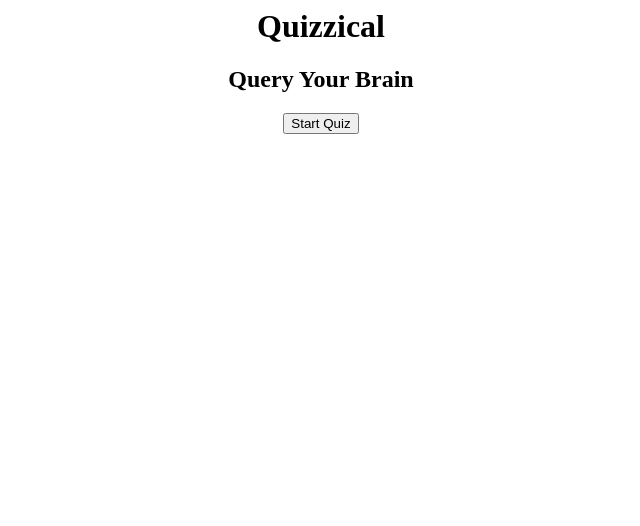
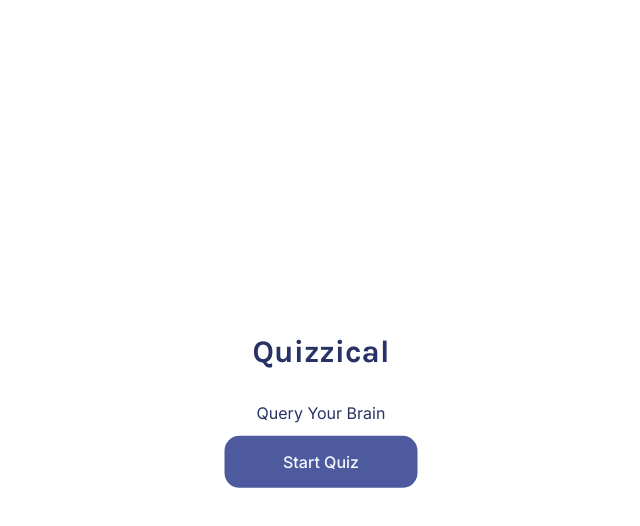
Before and after one commit to aff7n/Quizzical-app, a React (Create React App) app: page / in a window 1280 px wide. Shown: the top 526 px of the page, without its empty margins (319-959 px from the left). Built offline with nearby package versions, Linux system fonts and the light colour scheme.

Commit message:
Update App.css

```diff
--- a/public/App.css
+++ b/public/App.css
@@ -1,38 +1,147 @@
-.App {
-  text-align: center;
+* {
+  box-sizing: border-box;
 }
 
-.App-logo {
-  height: 40vmin;
-  pointer-events: none;
+.start {
+  position: absolute;
+  top: 50%;
+  left: 50%;
+  transform: translate(-50%, -50%);
+  display: flex;
+  flex-direction: column;
+  justify-content: space-around;
+  align-content: center;
+  align-items: center;
 }
 
-@media (prefers-reduced-motion: no-preference) {
-  .App-logo {
-    animation: App-logo-spin infinite 20s linear;
-  }
+.start-title {
+  font-family: "Karla";
+  font-style: normal;
+  font-weight: 700;
+  font-size: 31.25px;
+  line-height: 37px;
+  text-align: center;
+  color: #293264;
 }
 
-.App-header {
-  background-color: #282c34;
-  min-height: 100vh;
+.start-subtitle {
+  font-family: "Inter";
+  font-style: normal;
+  font-weight: 400;
+  font-size: 16px;
+  line-height: 19px;
+  text-align: center;
+
+  color: #293264;
+}
+
+.start-button {
+  font-family: "Inter";
+  font-style: normal;
+  font-weight: 500;
+  font-size: 16px;
+  text-align: center;
+  color: #f5f7fb;
+  background: #4d5b9e;
+  border-radius: 15px;
+  border: 0px;
+  width: 193px;
+  height: 52px;
+}
+
+.quiz {
   display: flex;
   flex-direction: column;
-  align-items: center;
-  justify-content: center;
-  font-size: calc(10px + 2vmin);
-  color: white;
+  justify-content: space-around;
+  margin: 35px 75px;
 }
 
-.App-link {
-  color: #61dafb;
+.quiz-question {
+  display: flex;
+  flex-direction: column;
+  align-items: stretch;
+  margin: 5px;
+  margin-left: 50px;
+  margin-right: 50px;
 }
 
-@keyframes App-logo-spin {
-  from {
-    transform: rotate(0deg);
-  }
-  to {
-    transform: rotate(360deg);
-  }
+.quiz-question-title {
+  font-family: "Karla";
+  font-style: normal;
+  font-weight: 700;
+  font-size: 18px;
+  line-height: 19px;
+  color: #293264;
 }
+
+.quiz-question-options {
+  display: flex;
+}
+
+.quiz-option {
+  font-family: "Inter";
+  font-style: normal;
+  font-weight: 500;
+  font-size: 15px;
+  padding: 10px;
+  line-height: 12px;
+  text-align: center;
+  margin-right: 10px;
+  color: #293264;
+  border-radius: 7.94239px;
+  border: 1px;
+  line-height: 1;
+  cursor: pointer;
+}
+
+.finished {
+  display: flex;
+  align-self: center;
+}
+
+.finished-score {
+  font-family: "Inter";
+  font-style: normal;
+  font-weight: 700;
+  font-size: 16px;
+  text-align: center;
+  margin-right: 10px;
+  color: #293264;
+}
+
+.btn {
+  font-family: "Inter", sans-serif;
+  font-weight: 400;
+  font-size: 12px;
+  text-align: center;
+  color: #f5f7fb;
+  width: 100px;
+  padding: 7px;
+  /* height: 35px; */
+  background: #4d5b9e;
+  border-radius: 15px;
+  border: 1px;
+  align-self: center;
+  cursor: pointer;
+}
+
+.btn:disabled {
+  font-family: "Inter", sans-serif;
+  font-weight: 400;
+  font-size: 12px;
+  text-align: center;
+  color: #f5f7fb;
+  opacity: 50%;
+  width: 100px;
+  padding: 7px;
+  /* height: 35px; */
+  background: #4d5b9e;
+  border-radius: 15px;
+  border: 1px;
+  align-self: center;
+  cursor: pointer;
+}
+
+.quiz-question-divider {
+  border: 0.794239px solid #dbdef0;
+}
```
